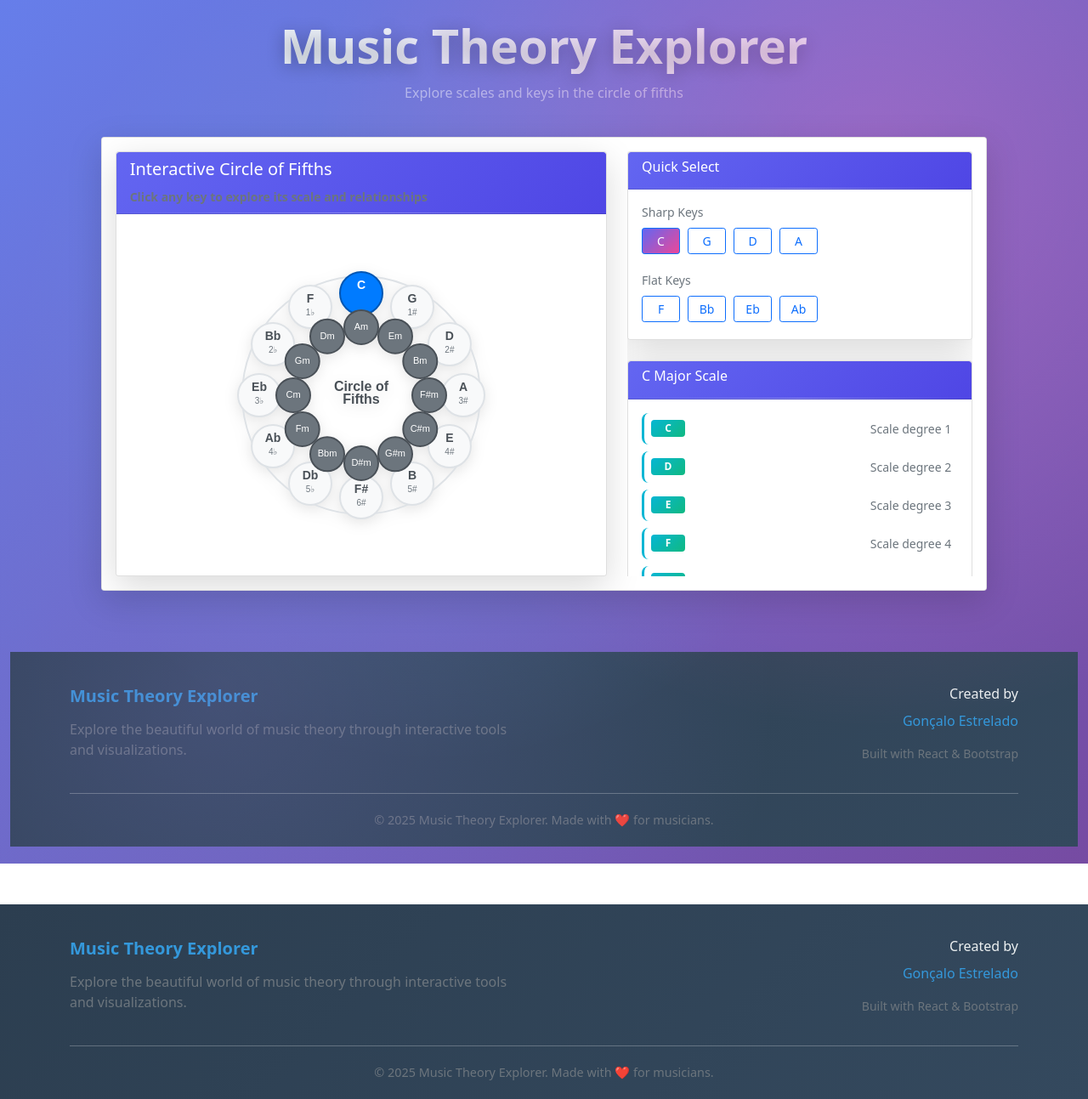
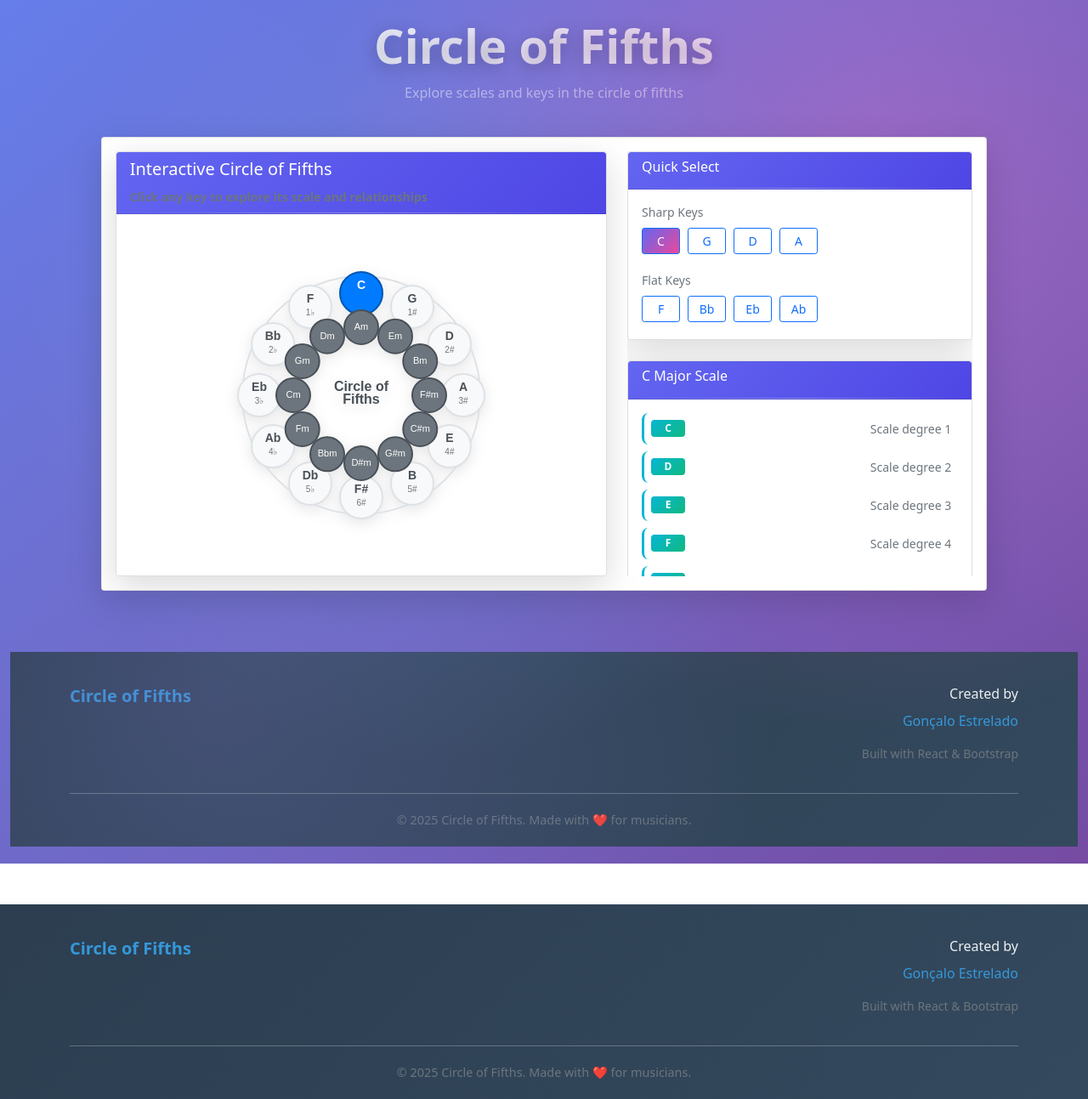
Before and after one commit to goncaloestrelado/proj-acordes, a React (Create React App) app: page / in a window 1280 px wide. Shown: the whole page at 85% size. Built offline with nearby package versions, Linux system fonts and the light colour scheme.

Commit message:
Rename application to Circle of Fifths; update README, package.json, index.html, App.js, and Footer component for consistency.

```diff
--- a/package.json
+++ b/package.json
@@ -1,7 +1,7 @@
 {
-  "name": "music-theory-explorer",
+  "name": "circle-of-fifths",
   "version": "2.0.0",
-  "description": "A comprehensive music theory application for exploring scales, chords, and progressions",
+  "description": "An interactive Circle of Fifths application for exploring scales and keys",
   "author": "Gonçalo Estrelado",
   "keywords": ["music", "theory", "chords", "scales", "circle-of-fifths", "react"],
   "repository": {
--- a/public/index.html
+++ b/public/index.html
@@ -5,10 +5,7 @@
     <link rel="icon" href="%PUBLIC_URL%/favicon.ico" />
     <meta name="viewport" content="width=device-width, initial-scale=1" />
     <meta name="theme-color" content="#000000" />
-    <meta
-      name="description"
-      content="Web site created using create-react-app"
-    />
+    <meta name="description" content="Interactive Circle of Fifths application for exploring musical scales and keys" />
     <link rel="apple-touch-icon" href="%PUBLIC_URL%/logo192.png" />
     <!--
       manifest.json provides metadata used when your web app is installed on a
@@ -24,7 +21,7 @@
       work correctly both with client-side routing and a non-root public URL.
       Learn how to configure a non-root public URL by running `npm run build`.
     -->
-    <title>React App</title>
+    <title>Circle of Fifths</title>
   </head>
   <body>
     <noscript>You need to enable JavaScript to run this app.</noscript>
--- a/src/App.js
+++ b/src/App.js
@@ -13,7 +13,7 @@ function App() {
     <Container fluid className="app-container">
       <Row className="justify-content-center mb-4">
         <Col xs={12}>
-          <h1 className="text-center main-title">Music Theory Explorer</h1>
+          <h1 className="text-center main-title">Circle of Fifths</h1>
           <p className="text-center text-white-50">Explore scales and keys in the circle of fifths</p>
         </Col>
       </Row>
--- a/src/components/Footer/index.js
+++ b/src/components/Footer/index.js
@@ -6,10 +6,7 @@ export function Footer() {
       <div className="container">
         <div className="row">
           <div className="col-md-6">
-            <h5>Music Theory Explorer</h5>
-            <p className="text-muted">
-              Explore the beautiful world of music theory through interactive tools and visualizations.
-            </p>
+            <h5>Circle of Fifths</h5>
           </div>
           <div className="col-md-6 text-md-end">
             <h6>Created by</h6>
@@ -24,7 +21,7 @@ export function Footer() {
         <hr className="footer-divider" />
         <div className="row">
           <div className="col-12 text-center">
-            <p className="copyright text-muted">© 2025 Music Theory Explorer. Made with ❤️ for musicians.</p>
+            <p className="copyright text-muted">© 2025 Circle of Fifths. Made with ❤️ for musicians.</p>
           </div>
         </div>
       </div>
```
Also changed, not shown: 1 other file (tests, documents, lock files or other folders).
